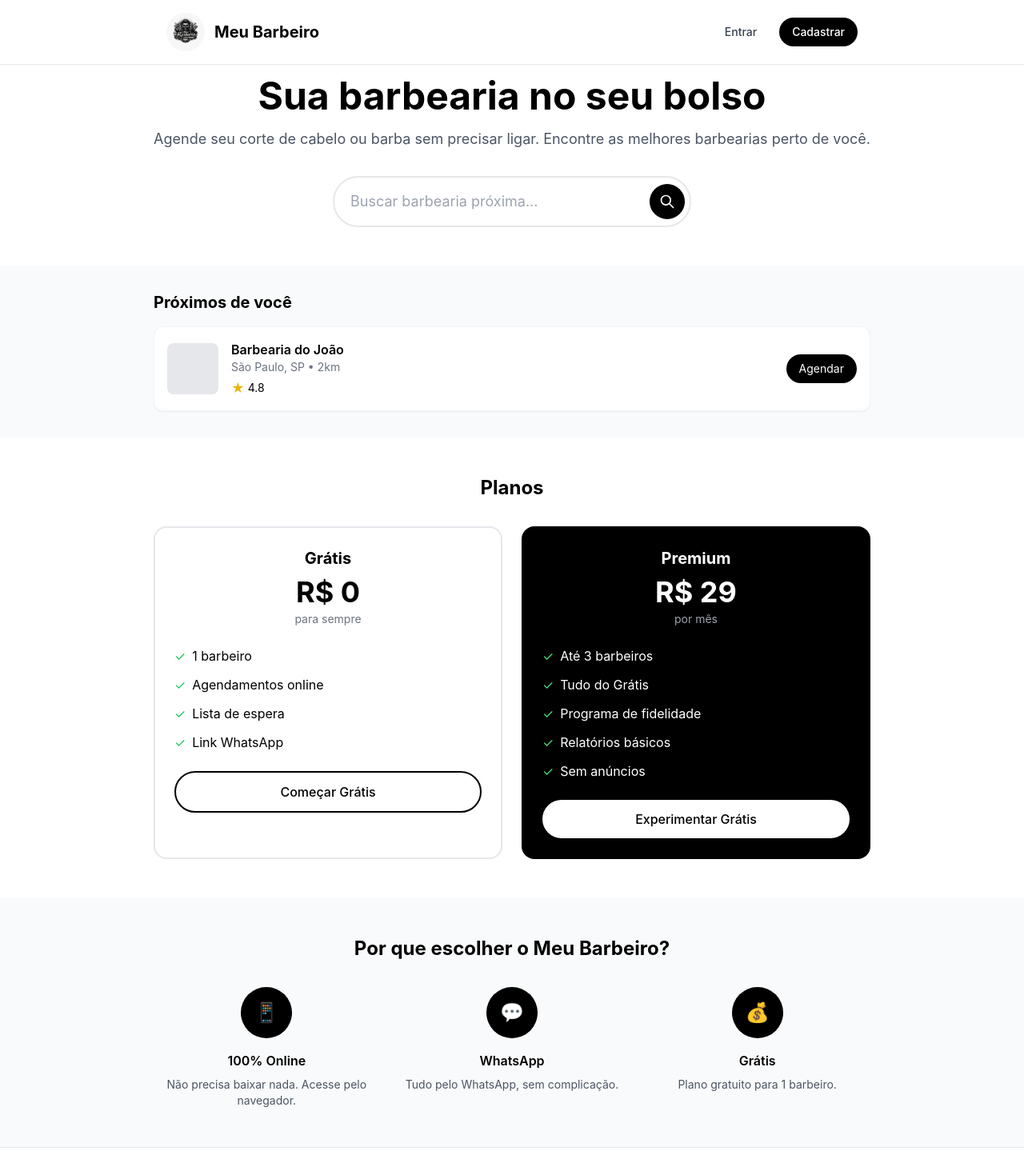
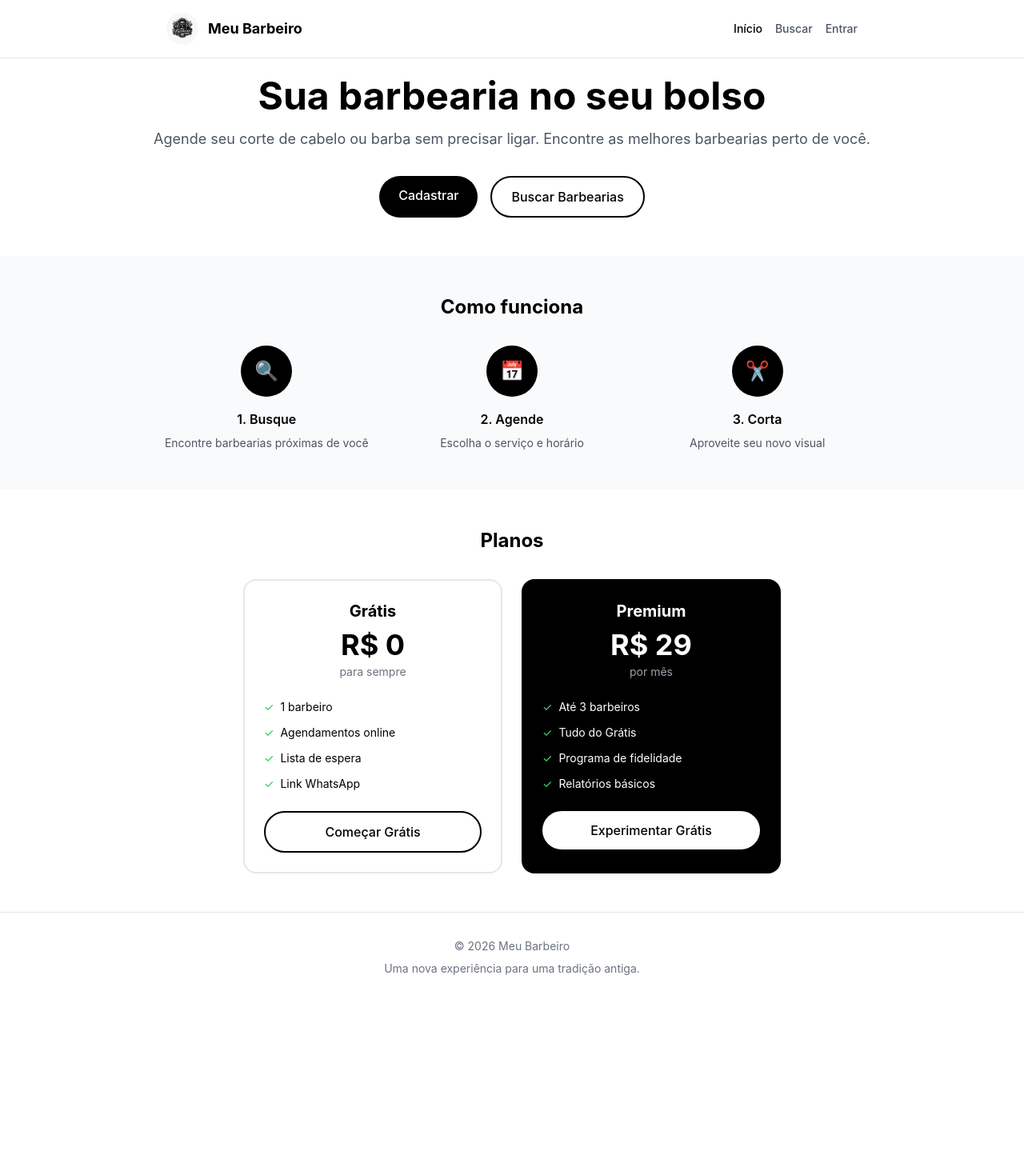
Before and after one commit to oapache/meu-barbeiro, a Next.js app in the folder frontend/: page / in a window 1280 px wide. Shown: the top 1469 px of the page at 80% size. After the commit the page ends 1253 px from the top, so only its background shows below. Built offline with nearby package versions, Linux system fonts and the light colour scheme.

Commit message:
feat: busca separada em página própria
- Landing page com navegação: Início, Buscar, Entrar
- Nova página /buscar com lista de barbearias
- Busca filtrável por nome

```diff
--- /dev/null
+++ b/frontend/src/app/buscar/page.tsx
@@ -0,0 +1,105 @@
+'use client'
+
+import { useState } from 'react'
+import Link from 'next/link'
+
+export default function BuscarPage() {
+  const [busca, setBusca] = useState('')
+
+  // Barbearias mockadas
+  const barbearias = [
+    { id: '1', nome: 'Barbearia do João', endereco: 'São Paulo, SP', distancia: '2km', nota: 4.8 },
+    { id: '2', nome: 'Barbearia Moderno', endereco: 'São Paulo, SP', distancia: '3km', nota: 4.5 },
+    { id: '3', nome: 'Corte & Estilo', endereco: 'São Paulo, SP', distancia: '5km', nota: 4.9 },
+  ]
+
+  const filtradas = barbearias.filter(b =>
+    b.nome.toLowerCase().includes(busca.toLowerCase())
+  )
+
+  return (
+    <main className="min-h-screen bg-white">
+      {/* Header */}
+      <header className="fixed top-0 w-full bg-white/90 backdrop-blur-md border-b z-50">
+        <div className="max-w-4xl mx-auto px-4 py-4 flex justify-between items-center">
+          <Link href="/" className="flex items-center gap-3">
+            <img src="/logo.jpg" alt="Meu Barbeiro" className="w-10 h-10 rounded-full object-cover" />
+            <span className="text-lg font-bold text-black">Meu Barbeiro</span>
+          </Link>
+          <nav className="flex gap-4">
+            <Link href="/" className="text-sm font-medium text-gray-600 hover:text-black">
+              Início
+            </Link>
+            <Link href="/buscar" className="text-sm font-medium text-black">
+              Buscar
+            </Link>
+            <Link href="/login" className="text-sm font-medium text-gray-600 hover:text-black">
+              Entrar
+            </Link>
+          </nav>
+        </div>
+      </header>
+
+      {/* Busca */}
+      <section className="pt-24 pb-6 px-4">
+        <div className="max-w-4xl mx-auto">
+          <div className="relative">
+            <input
+              type="text"
+              value={busca}
+              onChange={(e) => setBusca(e.target.value)}
+              placeholder="Buscar barbearia..."
+              className="w-full px-5 py-4 rounded-full border-2 border-gray-200 focus:border-black focus:outline-none text-lg"
+              autoFocus
+            />
+            <button className="absolute right-2 top-1/2 -translate-y-1/2 bg-black text-white p-3 rounded-full">
+              <svg className="w-5 h-5" fill="none" stroke="currentColor" viewBox="0 0 24 24">
+                <path strokeLinecap="round" strokeLinejoin="round" strokeWidth={2} d="M21 21l-6-6m2-5a7 7 0 11-14 0 7 7 0 0114 0z" />
+              </svg>
+            </button>
+          </div>
+        </div>
+      </section>
+
+      {/* Resultados */}
+      <section className="px-4 pb-8">
+        <div className="max-w-4xl mx-auto">
+          <h2 className="text-lg font-medium mb-4">
+            {busca ? `Resultados para "${busca}"` : 'Próximos de você'}
+          </h2>
+
+          <div className="space-y-3">
+            {filtradas.map((barbearia) => (
+              <Link key={barbearia.id} href={`/barbearia/${barbearia.id}`}>
+                <div className="border border-gray-100 rounded-xl p-4 hover:border-gray-300 transition-colors">
+                  <div className="flex items-center gap-4">
+                    <div className="w-16 h-16 bg-gray-200 rounded-lg flex items-center justify-center">
+                      <span className="text-2xl">✂️</span>
+                    </div>
+                    <div className="flex-1">
+                      <h3 className="font-semibold">{barbearia.nome}</h3>
+                      <p className="text-sm text-gray-500">{barbearia.endereco} • {barbearia.distancia}</p>
+                      <div className="flex items-center gap-1 mt-1">
+                        <span className="text-yellow-500">★</span>
+                        <span className="text-sm">{barbearia.nota}</span>
+                      </div>
+                    </div>
+                    <span className="px-4 py-2 bg-black text-white rounded-full text-sm">
+                      Agendar
+                    </span>
+                  </div>
+                </div>
+              </Link>
+            ))}
+
+            {filtradas.length === 0 && (
+              <div className="text-center py-8 text-gray-500">
+                <p>Nenhuma barbearia encontrada</p>
+              </div>
+            )}
+          </div>
+        </div>
+      </section>
+    </main>
+  )
+}
--- a/frontend/src/app/page.tsx
+++ b/frontend/src/app/page.tsx
@@ -1,5 +1,4 @@
 import Link from 'next/link'
-import Image from 'next/image'
 
 export default function Home() {
   return (
@@ -8,17 +7,20 @@ export default function Home() {
       <header className="fixed top-0 w-full bg-white/90 backdrop-blur-md border-b z-50">
         <div className="max-w-4xl mx-auto px-4 py-4 flex justify-between items-center">
           <div className="flex items-center gap-3">
-            <img src="/logo.jpg" alt="Meu Barbeiro" className="w-12 h-12 rounded-full object-cover" />
-            <span className="text-xl font-bold text-black">Meu Barbeiro</span>
+            <img src="/logo.jpg" alt="Meu Barbeiro" className="w-10 h-10 rounded-full object-cover" />
+            <span className="text-lg font-bold text-black">Meu Barbeiro</span>
           </div>
-          <div className="flex gap-3">
-            <Link href="/login" className="px-4 py-2 text-sm font-medium text-gray-700 hover:text-black">
+          <nav className="flex gap-4">
+            <Link href="/" className="text-sm font-medium text-black">
+              Início
+            </Link>
+            <Link href="/buscar" className="text-sm font-medium text-gray-600 hover:text-black">
+              Buscar
+            </Link>
+            <Link href="/login" className="text-sm font-medium text-gray-600 hover:text-black">
               Entrar
             </Link>
-            <Link href="/cadastro" className="px-4 py-2 text-sm font-medium bg-black text-white rounded-full hover:bg-gray-800">
-              Cadastrar
-            </Link>
-          </div>
+          </nav>
         </div>
       </header>
 
@@ -33,44 +35,45 @@ export default function Home() {
             Encontre as melhores barbearias perto de você.
           </p>
 
-          {/* Busca */}
-          <div className="max-w-md mx-auto">
-            <div className="relative">
-              <input
-                type="text"
-                placeholder="Buscar barbearia próxima..."
-                className="w-full px-5 py-4 pr-12 rounded-full border-2 border-gray-200 focus:border-black focus:outline-none text-lg"
-              />
-              <button className="absolute right-2 top-1/2 -translate-y-1/2 bg-black text-white p-3 rounded-full">
-                <svg className="w-5 h-5" fill="none" stroke="currentColor" viewBox="0 0 24 24">
-                  <path strokeLinecap="round" strokeLinejoin="round" strokeWidth={2} d="M21 21l-6-6m2-5a7 7 0 11-14 0 7 7 0 0114 0z" />
-                </svg>
-              </button>
-            </div>
+          <div className="flex justify-center gap-4">
+            <Link href="/cadastro" className="px-6 py-3 bg-black text-white rounded-full font-medium hover:bg-gray-800">
+              Cadastrar
+            </Link>
+            <Link href="/buscar" className="px-6 py-3 border-2 border-black rounded-full font-medium hover:bg-gray-100">
+              Buscar Barbearias
+            </Link>
           </div>
         </div>
       </section>
 
-      {/* Próximos */}
-      <section className="py-8 px-4 bg-gray-50">
+      {/* Como funciona */}
+      <section className="py-12 px-4 bg-gray-50">
         <div className="max-w-4xl mx-auto">
-          <h2 className="text-xl font-bold mb-4">Próximos de você</h2>
-          <div className="grid gap-4">
-            <div className="bg-white p-4 rounded-xl border border-gray-100 shadow-sm">
-              <div className="flex items-center gap-4">
-                <div className="w-16 h-16 bg-gray-200 rounded-lg"></div>
-                <div className="flex-1">
-                  <h3 className="font-semibold">Barbearia do João</h3>
-                  <p className="text-sm text-gray-500">São Paulo, SP • 2km</p>
-                  <div className="flex items-center gap-1 mt-1">
-                    <span className="text-yellow-500">★</span>
-                    <span className="text-sm">4.8</span>
-                  </div>
-                </div>
-                <Link href="/barbearia" className="px-4 py-2 bg-black text-white rounded-full text-sm">
-                  Agendar
-                </Link>
+          <h2 className="text-2xl font-bold text-center mb-8">Como funciona</h2>
+
+          <div className="grid md:grid-cols-3 gap-6">
+            <div className="text-center">
+              <div className="w-16 h-16 bg-black rounded-full flex items-center justify-center mx-auto mb-4">
+                <span className="text-2xl">🔍</span>
               </div>
+              <h3 className="font-semibold mb-2">1. Busque</h3>
+              <p className="text-gray-600 text-sm">Encontre barbearias próximas de você</p>
+            </div>
+
+            <div className="text-center">
+              <div className="w-16 h-16 bg-black rounded-full flex items-center justify-center mx-auto mb-4">
+                <span className="text-2xl">📅</span>
+              </div>
+              <h3 className="font-semibold mb-2">2. Agende</h3>
+              <p className="text-gray-600 text-sm">Escolha o serviço e horário</p>
+            </div>
+
+            <div className="text-center">
+              <div className="w-16 h-16 bg-black rounded-full flex items-center justify-center mx-auto mb-4">
+                <span className="text-2xl">✂️</span>
+              </div>
+              <h3 className="font-semibold mb-2">3. Corta</h3>
+              <p className="text-gray-600 text-sm">Aproveite seu novo visual</p>
             </div>
           </div>
         </div>
@@ -81,7 +84,7 @@ export default function Home() {
         <div className="max-w-4xl mx-auto">
           <h2 className="text-2xl font-bold text-center mb-8">Planos</h2>
 
-          <div className="grid md:grid-cols-2 gap-6">
+          <div className="grid md:grid-cols-2 gap-6 max-w-2xl mx-auto">
             {/* Plano Grátis */}
             <div className="border-2 border-gray-200 rounded-2xl p-6">
               <div className="text-center">
@@ -89,7 +92,7 @@ export default function Home() {
                 <p className="text-4xl font-bold mb-1">R$ 0</p>
                 <p className="text-gray-500 text-sm mb-6">para sempre</p>
               </div>
-              <ul className="space-y-3 mb-6">
+              <ul className="space-y-3 mb-6 text-sm">
                 <li className="flex items-center gap-2">
                   <span className="text-green-500">✓</span> 1 barbeiro
                 </li>
@@ -103,9 +106,9 @@ export default function Home() {
                   <span className="text-green-500">✓</span> Link WhatsApp
                 </li>
               </ul>
-              <button className="w-full py-3 border-2 border-black rounded-full font-medium hover:bg-black hover:text-white transition-colors">
+              <Link href="/cadastro" className="block w-full py-3 border-2 border-black rounded-full font-medium text-center hover:bg-black hover:text-white transition-colors">
                 Começar Grátis
-              </button>
+              </Link>
             </div>
 
             {/* Plano Premium */}
@@ -115,7 +118,7 @@ export default function Home() {
                 <p className="text-4xl font-bold mb-1">R$ 29</p>
                 <p className="text-gray-400 text-sm mb-6">por mês</p>
               </div>
-              <ul className="space-y-3 mb-6">
+              <ul className="space-y-3 mb-6 text-sm">
                 <li className="flex items-center gap-2">
                   <span className="text-green-400">✓</span> Até 3 barbeiros
                 </li>
@@ -128,46 +131,10 @@ export default function Home() {
                 <li className="flex items-center gap-2">
                   <span className="text-green-400">✓</span> Relatórios básicos
                 </li>
-                <li className="flex items-center gap-2">
-                  <span className="text-green-400">✓</span> Sem anúncios
-                </li>
               </ul>
-              <button className="w-full py-3 bg-white text-black rounded-full font-medium hover:bg-gray-200 transition-colors">
+              <Link href="/cadastro" className="block w-full py-3 bg-white text-black rounded-full font-medium text-center hover:bg-gray-200 transition-colors">
                 Experimentar Grátis
-              </button>
-            </div>
-          </div>
-        </div>
-      </section>
-
-      {/* Diferenciais */}
-      <section className="py-12 px-4 bg-gray-50">
-        <div className="max-w-4xl mx-auto">
-          <h2 className="text-2xl font-bold text-center mb-8">Por que escolher o Meu Barbeiro?</h2>
-
-          <div className="grid md:grid-cols-3 gap-6">
-            <div className="text-center">
-              <div className="w-16 h-16 bg-black rounded-full flex items-center justify-center mx-auto mb-4">
-                <span className="text-2xl">📱</span>
-              </div>
-              <h3 className="font-semibold mb-2">100% Online</h3>
-              <p className="text-gray-600 text-sm">Não precisa baixar nada. Acesse pelo navegador.</p>
-            </div>
-
-            <div className="text-center">
-              <div className="w-16 h-16 bg-black rounded-full flex items-center justify-center mx-auto mb-4">
-                <span className="text-2xl">💬</span>
-              </div>
-              <h3 className="font-semibold mb-2">WhatsApp</h3>
-              <p className="text-gray-600 text-sm">Tudo pelo WhatsApp, sem complicação.</p>
-            </div>
-
-            <div className="text-center">
-              <div className="w-16 h-16 bg-black rounded-full flex items-center justify-center mx-auto mb-4">
-                <span className="text-2xl">💰</span>
-              </div>
-              <h3 className="font-semibold mb-2">Grátis</h3>
-              <p className="text-gray-600 text-sm">Plano gratuito para 1 barbeiro.</p>
+              </Link>
             </div>
           </div>
         </div>
```
